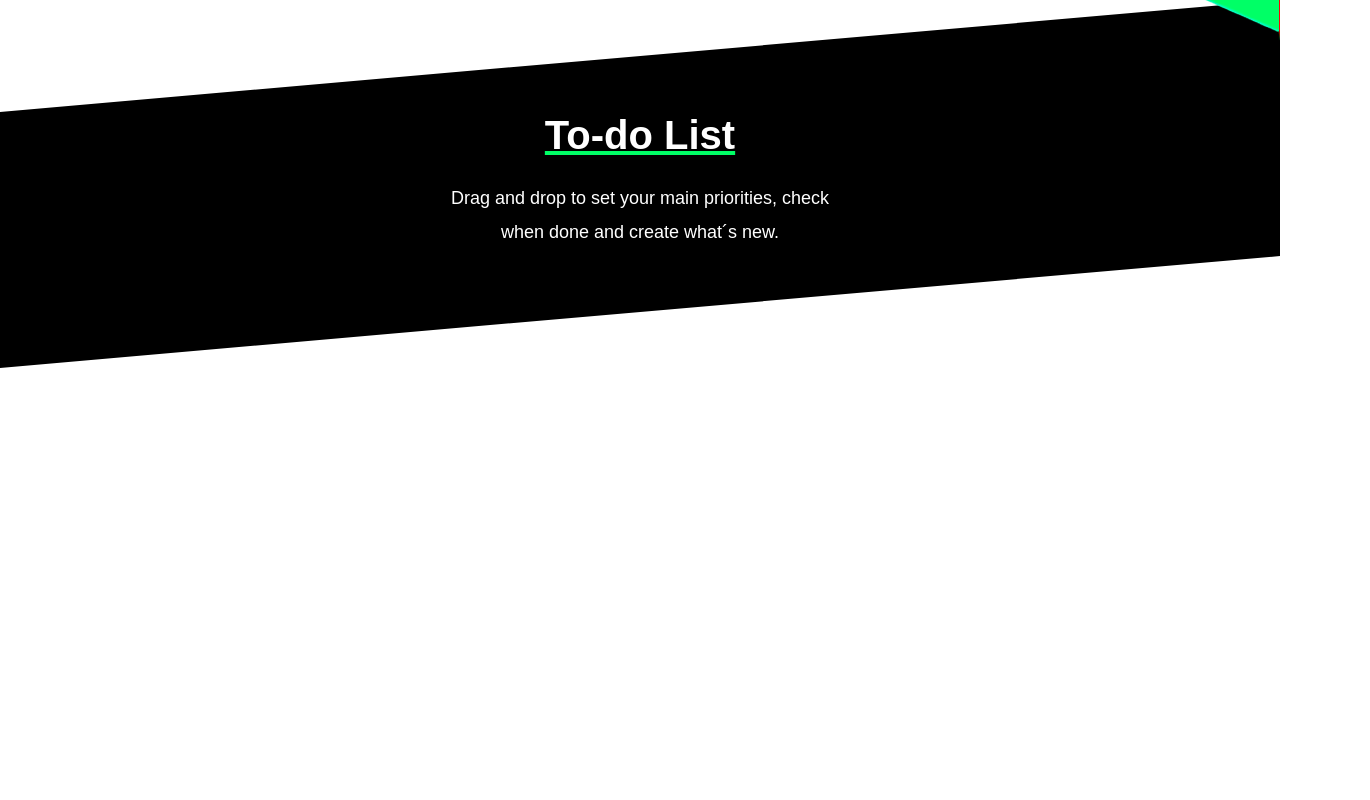
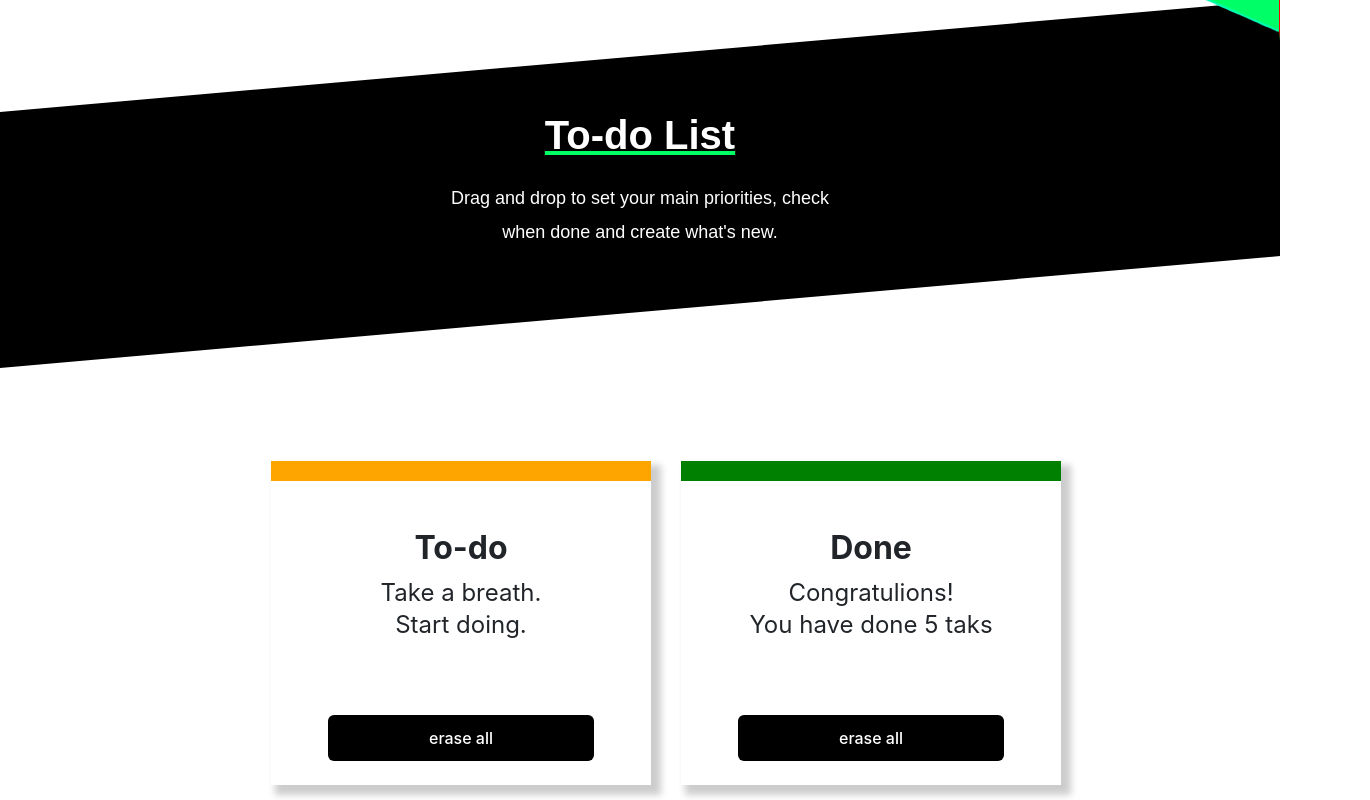
Before and after one commit to GustavoSFer/Coopers, a React (Create React App) app: page / in a window 1280 px wide. Shown: the part 594-1394 px from the top of the page, 1370 px wide, since content can reach past the window. Before the commit the page ends 1013 px from the top, so only its background shows below. Built offline with nearby package versions, Linux system fonts and the light colour scheme.

Commit message:
Feat: criando card onde ira mostrar as listas

```diff
--- a/src/App.css
+++ b/src/App.css
@@ -30,7 +30,7 @@
   position: absolute;
   z-index: 2;
   top: 130px;
-  left: 1000px;
+  left: 68%;
   background-image: url('./imagens/escritorio.png');
 }
 
@@ -77,7 +77,7 @@ h1 {
   top: 550px;
   z-index: -1;
 }
-.skew>div {
+.skew>header {
 	padding: 50px 100px;
 	font: 30px/1 sans-serif;
 	-ms-transform: skewY(5deg);
@@ -98,3 +98,40 @@ h2 {
   text-decoration: underline;
   text-decoration-color: #00ff66;
 }
+
+.list {
+  position: absolute;
+  top: 1040px;
+  left: 20%;
+  text-align: center;
+}
+
+section {
+  width: 380px;
+  margin: 15px;
+  box-shadow: 7px 7px 7px 3px rgba(0, 0, 0, 0.2);
+}
+
+.color-list-doing {
+  height: 20px;
+  background-color: orange;
+}
+
+.color-list-done {
+  height: 20px;
+  background-color: green;
+}
+
+.space-top {
+  margin-top: -20px;
+}
+
+.btn-all {
+  padding: 10px 100px;
+}
+
+.btn-all:hover {
+  padding: 10px 100px;
+  background-color: black;
+  color: rgb(223, 214, 214);
+}
--- a/src/Components/Menu.jsx
+++ b/src/Components/Menu.jsx
@@ -4,10 +4,10 @@ import logo from '../imagens/logo.png';
 
 function Menu() {
   return (
-    <header className="d-flex justify-content-between mt-2">
+    <nav className="d-flex justify-content-between mt-2">
       <img src={logo} alt="" className="logo" />
       <Button sty="btn-black">Entrar</Button>
-    </header>
+    </nav>
   );
 }
 
--- a/src/Pages/PageCoopers.jsx
+++ b/src/Pages/PageCoopers.jsx
@@ -18,18 +18,42 @@ function PageCoopers() {
         </div>
       </div>
       <div className="skew">
-        <div>
+        <header>
           <h2>To-do List</h2>
           <div className="width-list">
             <p>
               Drag and drop to set your main priorities, check
             </p>
             <p>
-              when done and create what´s new.
+              when done and create what&apos;s new.
             </p>
           </div>
-        </div>
+        </header>
       </div>
+
+      <div className="d-flex justify-content-center list">
+        <section>
+          <div className="color-list-doing" />
+          <div className="m-5">
+            <h3 className="fs-2 fw-bold">To-do</h3>
+            <p className="fs-4">Take a breath.</p>
+            <p className="space-top fs-4">Start doing.</p>
+          </div>
+          <Button sty="btn-black btn-all mb-4">erase all</Button>
+        </section>
+
+        <section>
+          <div className="color-list-done" />
+          <div className="m-5">
+            <h3 className="fs-2 fw-bold">Done</h3>
+            <p className="fs-4">Congratulions!</p>
+            <p className="space-top fs-4">You have done 5 taks</p>
+          </div>
+          <Button sty="btn-black btn-all mb-4">erase all</Button>
+        </section>
+
+      </div>
+
     </div>
   );
 }
```
Also changed, not shown: src/Components/CardList.jsx (added, +11 -0 lines).
